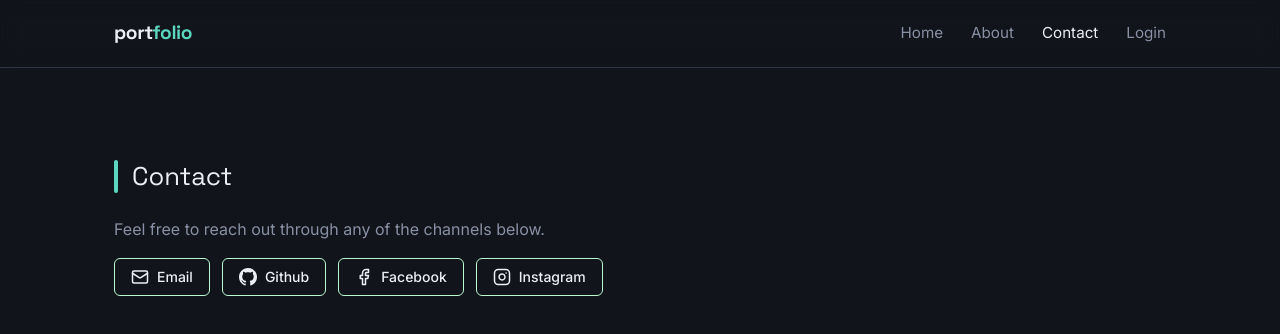
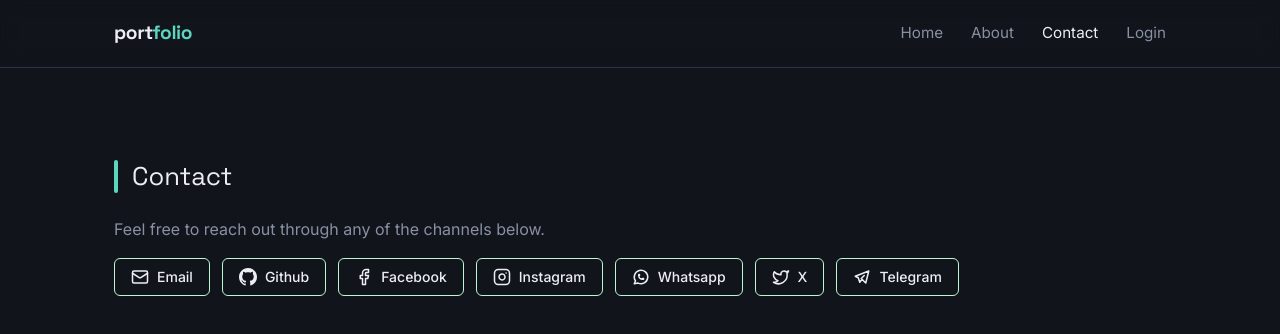
Before and after one commit to jelldev001/portfolio, a React (Vite) app in the folder frontend/: page /contact in a window 1280 px wide. Shown: the top 334 px of the page. Built offline with nearby package versions, Linux system fonts and the light colour scheme; no server answers.

Commit message:
Add social media links for WhatsApp, X, and Telegram

```diff
--- a/frontend/src/pages/Contact.jsx
+++ b/frontend/src/pages/Contact.jsx
@@ -41,7 +41,37 @@ const SOCIAL_LINKS = [
     ),
     isExternal: true,
   },
-  // เพิ่มช่องว่างสำหรับ WhatsApp, X, Telegram ได้ง่ายๆ ตรงนี้
+   {
+    name: "Whatsapp",
+    href: "https://wa.me/66XXXXXXXXX", // เปลี่ยน XXX ให้เป็นเบอร์โทรของคุณ (มีรหัสประเทศ 66 สำหรับไทย)
+    icon: (
+      <svg xmlns="http://www.w3.org/2000/svg" width="18" height="18" viewBox="0 0 24 24" fill="none" stroke="currentColor" strokeWidth="2" strokeLinecap="round" strokeLinejoin="round">
+        <path d="M3 21l1.65-3.8a9 9 0 1 1 3.4 2.9L3 21" />
+        <path d="M9 10a.5.5 0 0 0 1 0V9a.5.5 0 0 0-1 0v1a5 5 0 0 0 5 5h1a.5.5 0 0 0 0-1h-1a.5.5 0 0 0 0 1" />
+      </svg>
+    ),
+    isExternal: true,
+  },
+  {
+    name: "X",
+    href: "https://x.com/your_username", // เปลี่ยน your_username เป็นชื่อผู้ใช้ของคุณ
+    icon: (
+      <svg xmlns="http://www.w3.org/2000/svg" width="18" height="18" viewBox="0 0 24 24" fill="none" stroke="currentColor" strokeWidth="2" strokeLinecap="round" strokeLinejoin="round">
+        <path d="M22 4s-.7 2.1-2 3.4c1.6 10-9.4 17.3-18 11.6 2.2.1 4.4-.6 6-2C3 15.5.5 9.6 3 5c2.2 2.6 5.6 4.1 9 4-.9-4.2 4-6.6 7-3.8 1.1 0 3-1.2 3-1.2z" />
+      </svg>
+    ),
+    isExternal: true,
+  },
+  {
+    name: "Telegram",
+    href: "https://t.me/your_username", // เปลี่ยน your_username เป็นชื่อผู้ใช้ของคุณ
+    icon: (
+      <svg xmlns="http://www.w3.org/2000/svg" width="18" height="18" viewBox="0 0 24 24" fill="none" stroke="currentColor" strokeWidth="2" strokeLinecap="round" strokeLinejoin="round">
+        <path d="m15 10-4 4 6 6 4-16-18 7 4 2 2 6 3-4" />
+      </svg>
+    ),
+    isExternal: true,
+  },
 ];
 
 export default function Contact() {
```
